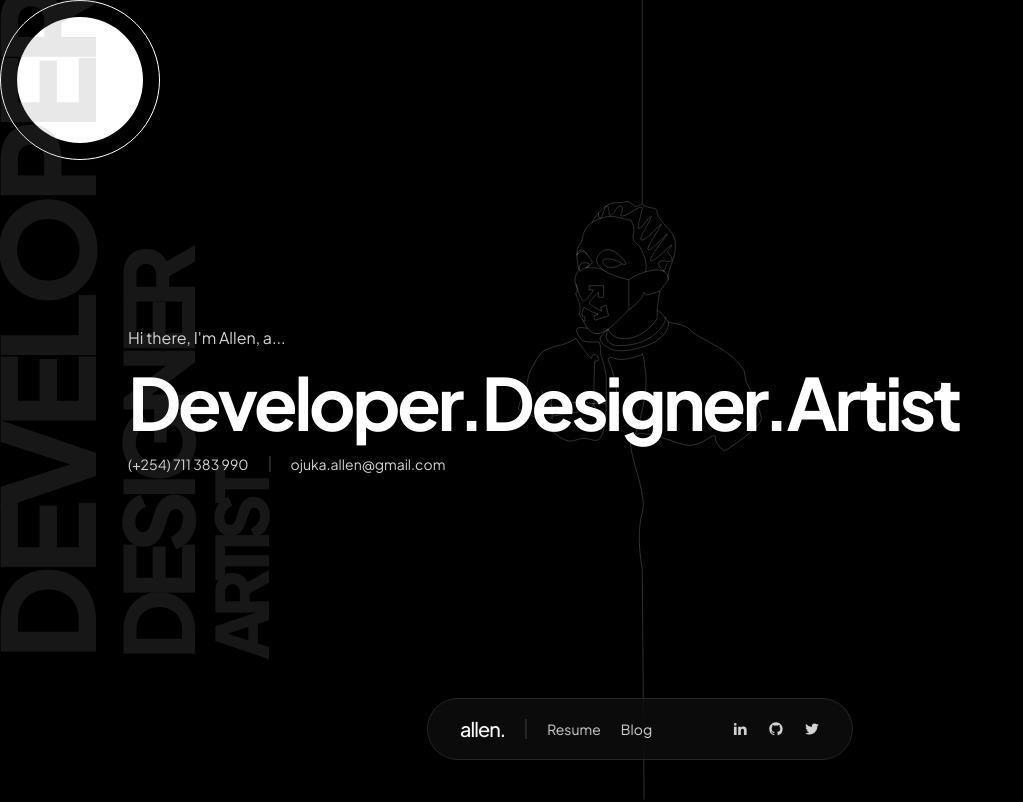
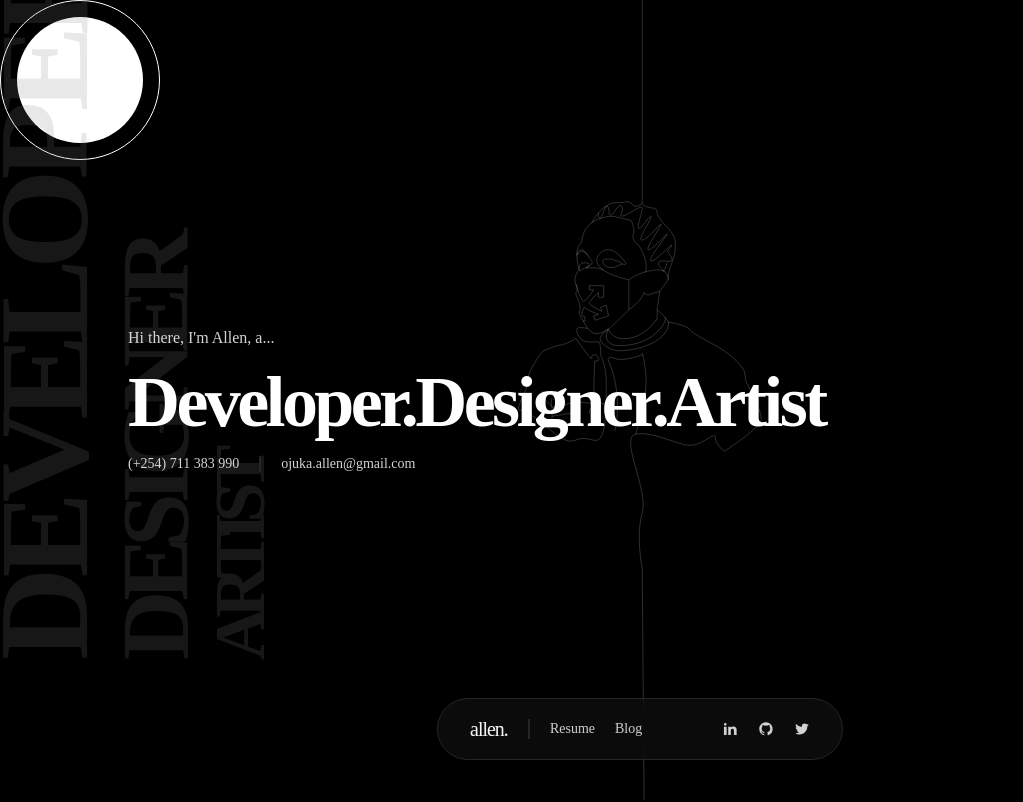
Before and after one commit to LawEyez/portfolio, a Next.js app: page / in a window 1280 px wide. Shown: the top 802 px of the page, without its empty margins (0-1023 px from the left). Built offline with nearby package versions, Linux system fonts and the light colour scheme.

Commit message:
Add mono.

```diff
--- a/tailwind.config.js
+++ b/tailwind.config.js
@@ -1,3 +1,4 @@
+const { fontFamily } = require('tailwindcss/defaultTheme')
 
 /** @type {import('tailwindcss').Config} */
 module.exports = {
@@ -7,7 +8,8 @@ module.exports = {
   theme: {
     extend: {
       fontFamily: {
-        sans: ['var(--jakarta)']
+        sans: ['var(--font-sans)', ...fontFamily.sans],
+        mono: ['var(--font-mono)', ...fontFamily.mono]
       }
     },
   },
```
